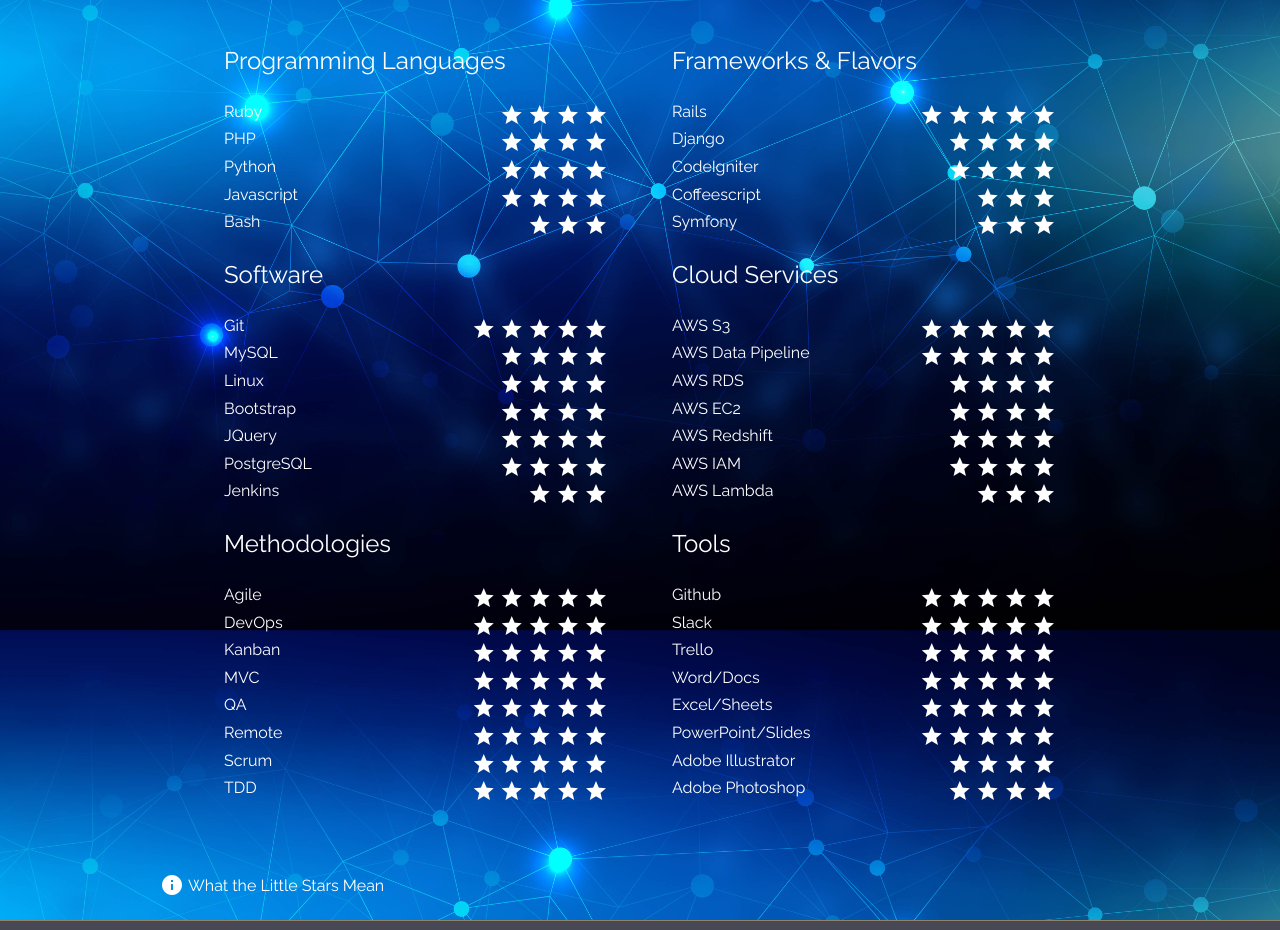
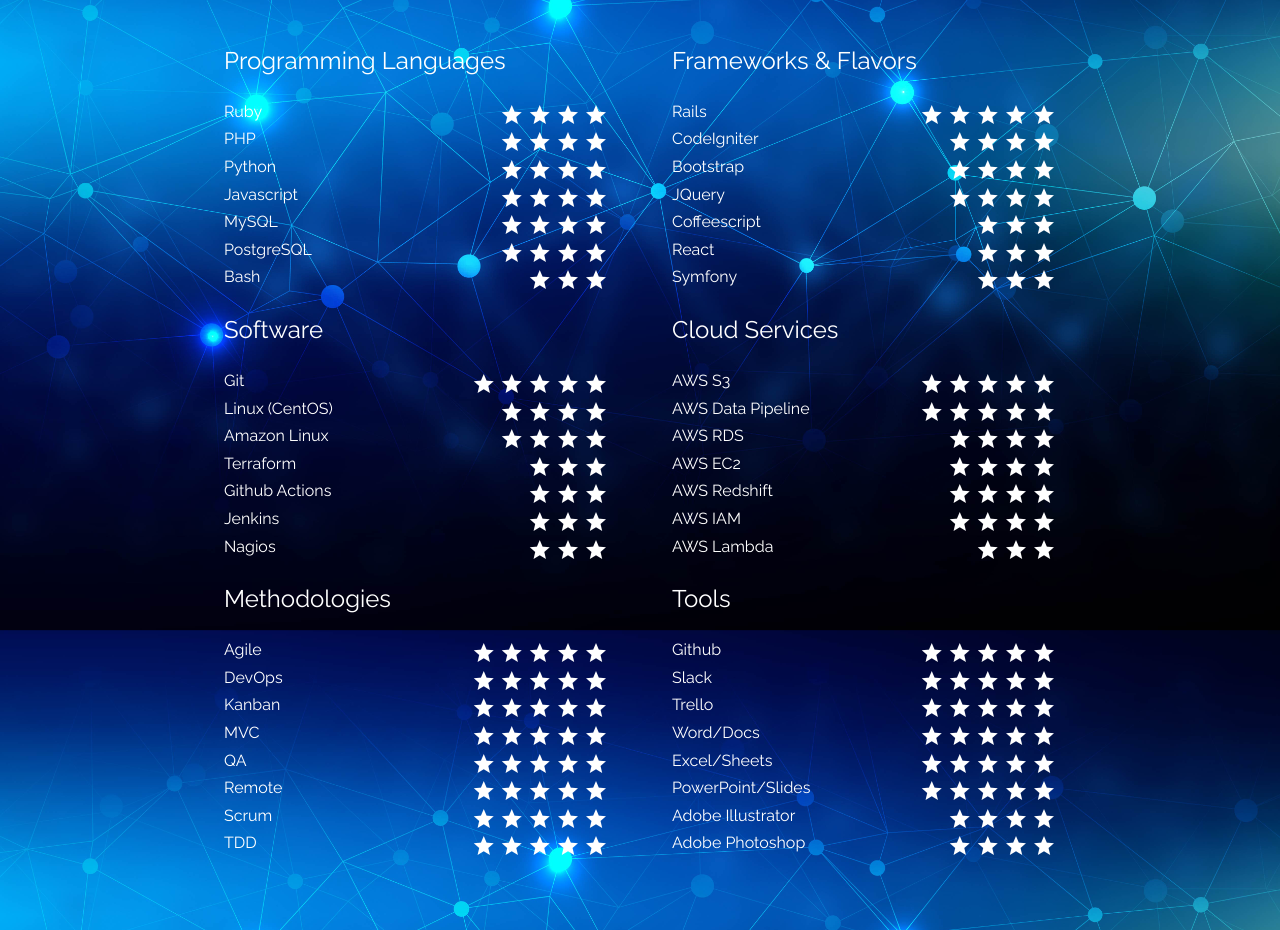
Before and after one commit to donaldsimmons/treysimmons-io, a plain HTML site: page index.html in a window 1280 px wide. Shown: the part 4720-5650 px from the top of the page. Drawn offline with nearby package versions, Linux system fonts and the light colour scheme.

Commit message:
Update Skills to include TF, GHA, Linux flavors, Nagios, and React

```diff
--- a/index.html
+++ b/index.html
@@ -277,6 +277,24 @@ rel="stylesheet">
                                 </span>
                             </li>
                             <li>
+                                <span class="label">MySQL</span>
+                                <span class="value">
+                                    <i class="material-icons">grade</i>
+                                    <i class="material-icons">grade</i>
+                                    <i class="material-icons">grade</i>
+                                    <i class="material-icons">grade</i>
+                                </span>
+                            </li>
+                            <li>
+                                <span class="label">PostgreSQL</span>
+                                <span class="value">
+                                    <i class="material-icons">grade</i>
+                                    <i class="material-icons">grade</i>
+                                    <i class="material-icons">grade</i>
+                                    <i class="material-icons">grade</i>
+                                </span>
+                            </li>
+                            <li>
                                 <span class="label">Bash</span>
                                 <span class="value">
                                     <i class="material-icons">grade</i>
@@ -300,15 +318,6 @@ rel="stylesheet">
                                 </span>
                             </li>
                             <li>
-                                <span class="label">Django</span>
-                                <span class="value">
-                                    <i class="material-icons">grade</i>
-                                    <i class="material-icons">grade</i>
-                                    <i class="material-icons">grade</i>
-                                    <i class="material-icons">grade</i>
-                                </span>
-                            </li>
-                            <li>
                                 <span class="label">CodeIgniter</span>
                                 <span class="value">
                                     <i class="material-icons">grade</i>
@@ -318,7 +327,33 @@ rel="stylesheet">
                                 </span>
                             </li>
                             <li>
+                                <span class="label">Bootstrap</span>
+                                <span class="value">
+                                    <i class="material-icons">grade</i>
+                                    <i class="material-icons">grade</i>
+                                    <i class="material-icons">grade</i>
+                                    <i class="material-icons">grade</i>
+                                </span>
+                            </li>
+                            <li>
+                            	<span class="label">JQuery</span>
+                                <span class="value">
+                                    <i class="material-icons">grade</i>
+                                    <i class="material-icons">grade</i>
+                                    <i class="material-icons">grade</i>
+                                    <i class="material-icons">grade</i>
+                                </span>
+                            </li>
+                            <li>
                                 <span class="label">Coffeescript</span>
+                                <span class="value">
+                                    <i class="material-icons">grade</i>
+                                    <i class="material-icons">grade</i>
+                                    <i class="material-icons">grade</i>
+                                </span>
+                            </li>
+                            <li>
+                                <span class="label">React</span>
                                 <span class="value">
                                     <i class="material-icons">grade</i>
                                     <i class="material-icons">grade</i>
@@ -349,7 +384,7 @@ rel="stylesheet">
                                 </span>
                             </li>
                             <li>
-                                <span class="label">MySQL</span>
+                                <span class="label">Linux (CentOS)</span>
                                 <span class="value">
                                     <i class="material-icons">grade</i>
                                     <i class="material-icons">grade</i>
@@ -358,7 +393,7 @@ rel="stylesheet">
                                 </span>
                             </li>
                             <li>
-                                <span class="label">Linux</span>
+                                <span class="label">Amazon Linux</span>
                                 <span class="value">
                                     <i class="material-icons">grade</i>
                                     <i class="material-icons">grade</i>
@@ -367,27 +402,16 @@ rel="stylesheet">
                                 </span>
                             </li>
                             <li>
-                                <span class="label">Bootstrap</span>
+                                <span class="label">Terraform</span>
                                 <span class="value">
-                                <i class="material-icons">grade</i>
                                     <i class="material-icons">grade</i>
                                     <i class="material-icons">grade</i>
                                     <i class="material-icons">grade</i>
                                 </span>
                             </li>
                             <li>
-                            <span class="label">JQuery</span>
+                                <span class="label">Github Actions</span>
                                 <span class="value">
-                                <i class="material-icons">grade</i>
-                                <i class="material-icons">grade</i>
-                                <i class="material-icons">grade</i>
-                                <i class="material-icons">grade</i>
-                                </span>
-                            </li>
-                            <li>
-                            <span class="label">PostgreSQL</span>
-                                <span class="value">
-                                <i class="material-icons">grade</i>
                                     <i class="material-icons">grade</i>
                                     <i class="material-icons">grade</i>
                                     <i class="material-icons">grade</i>
@@ -395,6 +419,14 @@ rel="stylesheet">
                             </li>
                             <li>
                                 <span class="label">Jenkins</span>
+                                <span class="value">
+                                    <i class="material-icons">grade</i>
+                                    <i class="material-icons">grade</i>
+                                    <i class="material-icons">grade</i>
+                                </span>
+                            </li>
+                            <li>
+                                <span class="label">Nagios</span>
                                 <span class="value">
                                     <i class="material-icons">grade</i>
                                     <i class="material-icons">grade</i>
```
Lines whose indentation alone changed are shown as unchanged.
